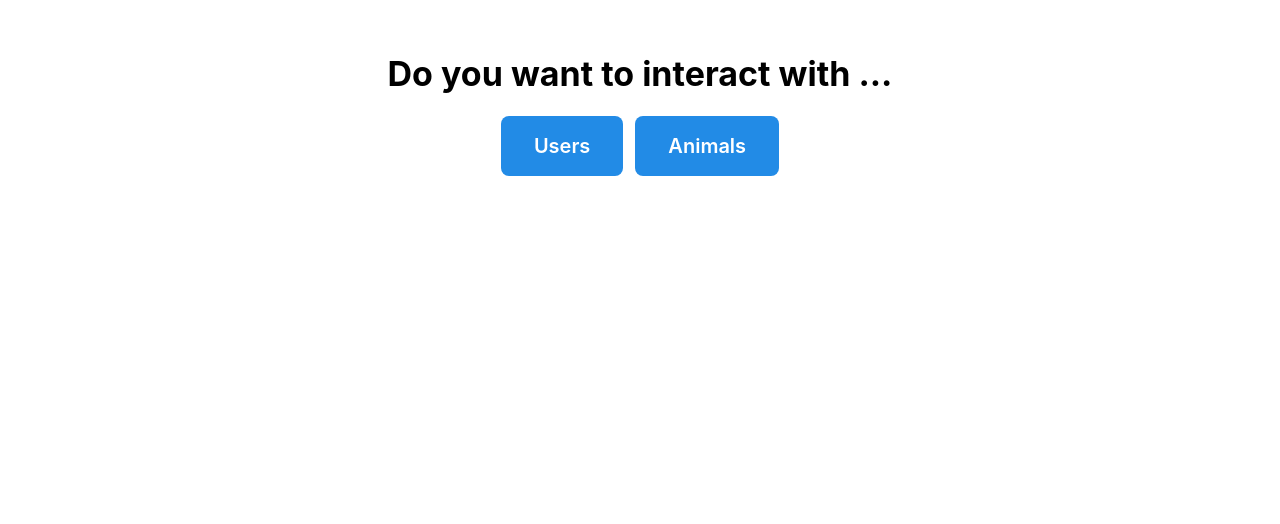
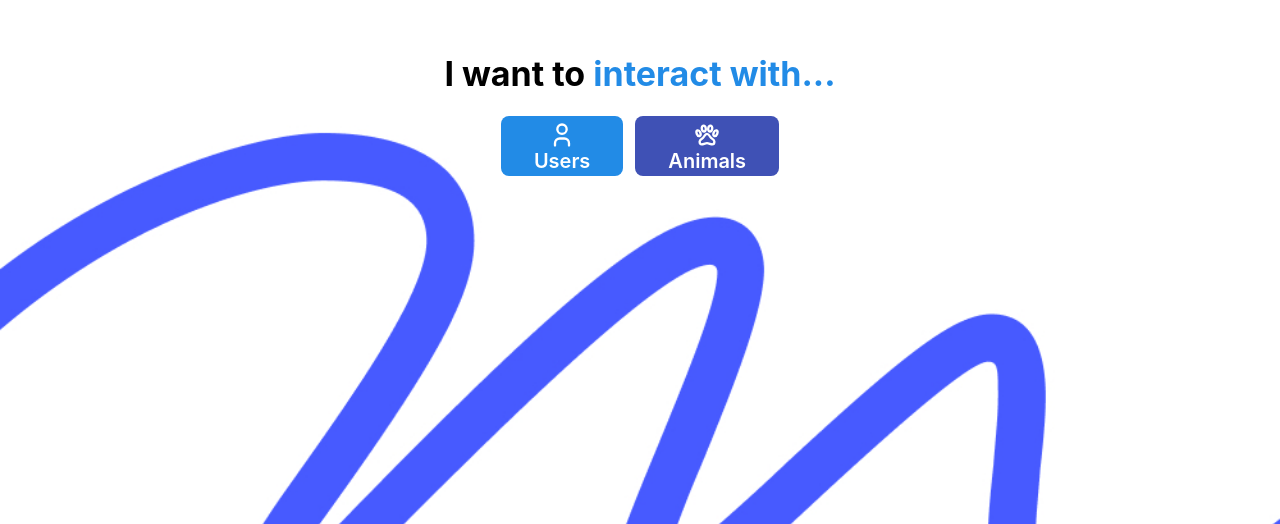
Before and after one commit to Onddrej/inqool-interview-app, a React (Vite) app: page / in a window 1280 px wide. Shown: the part 276-800 px from the top of the page. Built offline with nearby package versions, Linux system fonts and the light colour scheme.

Commit message:
style: update main page

```diff
--- a/src/App.tsx
+++ b/src/App.tsx
@@ -3,6 +3,8 @@ import { Button, Flex, Title } from "@mantine/core";
 import { Routes, Route, useNavigate } from "react-router-dom";
 import UsersPage from "./pages/UserPage";
 import AnimalsPage from "./pages/AnimalPage";
+import { IconUser, IconPaw } from "@tabler/icons-react";
+import { USER_COLOR, ANIMAL_COLOR } from "./style/colors";
 
 type RippleState = {
   x: number;
@@ -28,26 +30,51 @@ function Home() {
   };
 
   return (
-    <Flex direction="column" align="center" justify="center" h="100vh" style={{ position: "relative", overflow: "hidden" }}>
+    <Flex
+      direction="column"
+      align="center"
+      justify="center"
+      h="100vh"
+      style={{
+        position: "relative",
+        overflow: "hidden",
+        backgroundImage: 'url("/bg.jpg")',
+        backgroundSize: "cover",
+        backgroundPosition: "center",
+        backgroundRepeat: "no-repeat",
+      }}
+    >
       {(!ripple) && (
         <>
-          <Title order={1}>Do you want to interact with ...</Title>
+          <Title order={1}>
+            I want to{" "}
+            <span style={{ color: USER_COLOR, textDecoration: "bold" }}>
+              interact with...
+            </span>
+          </Title>
           <Flex mih={100} gap="sm" justify="center" align="center" direction="row" wrap="wrap">
             <Button
               variant="filled"
               size="xl"
               radius="md"
-              onClick={handleClick("/users", "#228be6")}
+              onClick={handleClick("/users", USER_COLOR)}
             >
-              Users
+              <Flex direction="column" align="center" gap={2}>
+                <IconUser size={28} />
+                <span>Users</span>
+              </Flex>
             </Button>
             <Button
               variant="filled"
               size="xl"
               radius="md"
-              onClick={handleClick("/animals", "#fa5252")}
+              style={{ backgroundColor: ANIMAL_COLOR }}
+              onClick={handleClick("/animals", ANIMAL_COLOR)}
             >
-              Animals
+              <Flex direction="column" align="center" gap={2}>
+                <IconPaw size={28} />
+                <span>Animals</span>
+              </Flex>
             </Button>
           </Flex>
         </>
--- /dev/null
+++ b/src/style/colors.ts
@@ -0,0 +1,2 @@
+export const USER_COLOR = "#228be6";
+export const ANIMAL_COLOR = "#3f51b5";
```
Also changed, not shown: public/bg.jpg (added).
